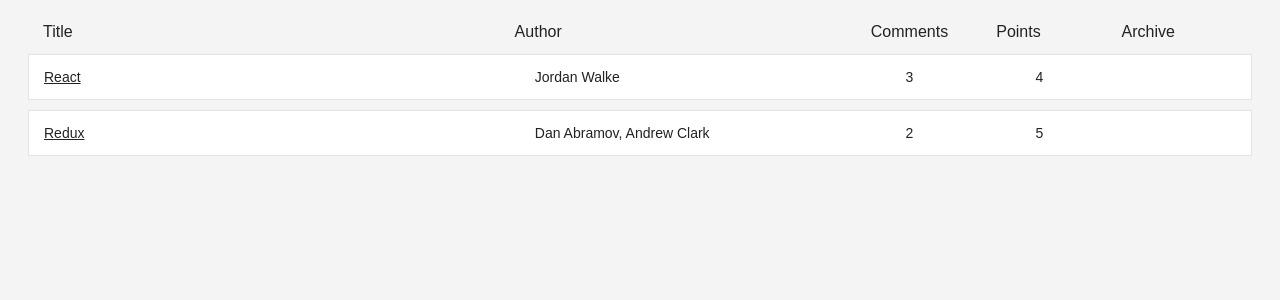
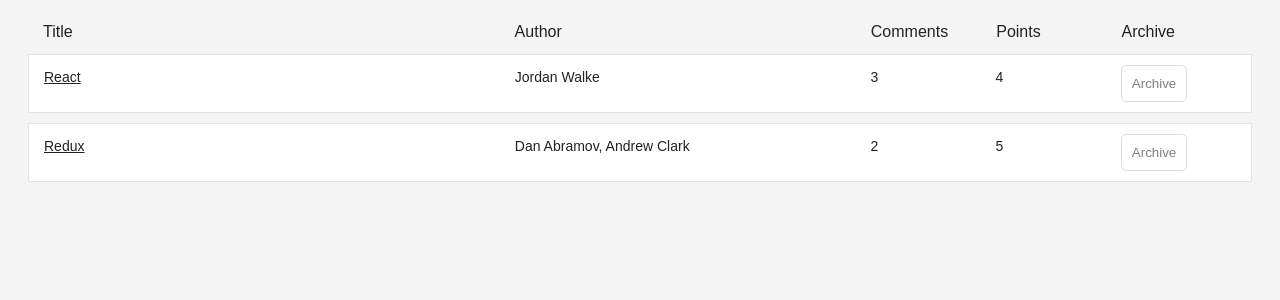
Before and after one commit to vilepickle/react-redux-hackernews, a React (Create React App) app: page / in a window 1280 px wide. Shown: the top 300 px of the page. Built offline with nearby package versions, Linux system fonts and the light colour scheme.

Commit message:
Add buttons for archive functionality

```diff
--- a/src/components/App.js
+++ b/src/components/App.js
@@ -3,9 +3,12 @@ import './App.css';
 
 import Stories from './Stories';
 
-const App = ({ stories }) =>
+const App = ({ stories, onArchive }) =>
   <div className="app">
-    <Stories stories={stories} />
+    <Stories
+      stories={stories}
+      onArchive={onArchive}
+    />
   </div>
 
 export default App;
--- /dev/null
+++ b/src/components/Button.js
@@ -0,0 +1,34 @@
+import React from 'react';
+
+const ButtonInline = ({
+  onClick,
+  type = 'button',
+  children
+}) =>
+  <button
+    type="{type}"
+    className="button-inline"
+    onclick={onClick}
+  >
+    {children}
+  </button>
+
+const Button = ({
+  onClick,
+  className,
+  type = 'button',
+  children
+}) =>
+  <button
+    type={type}
+    className={className}
+    onClick={onClick}
+  >
+    {children}
+  </button>
+
+  export default Button;
+
+  export {
+    ButtonInline
+  };
--- a/src/components/Stories.js
+++ b/src/components/Stories.js
@@ -26,7 +26,7 @@ const COLUMNS = {
   },
 }
 
-const Stories = ({ stories }) =>
+const Stories = ({ stories, onArchive }) =>
   <div className="stories">
     <StoriesHeader columns={COLUMNS} />
     {(stories || []).map(story =>
@@ -34,6 +34,7 @@ const Stories = ({ stories }) =>
         key={story.objectID}
         story={story}
         columns={COLUMNS}
+        onArchive={onArchive}
       />
     )}
   </div>
--- a/src/components/Story.js
+++ b/src/components/Story.js
@@ -1,28 +1,35 @@
 import React from 'react';
 import './Story.css';
+import ButtonInline from './Button';
 
-const Story = ({ story, columns }) => {
+const Story = ({ story, columns, onArchive }) => {
   const {
     title,
     url,
     author,
     num_comments,
-    points
+    points,
+    objectID,
   } = story;
 
   return (
     <div className="story">
-      <span style={{ width: columns.title.width}}>
+      <span style={{ width: columns.title.width }}>
         <a href={url}>{title}</a>
       </span>
-      <span style={{ width: columns.author.width}}>
+      <span style={{ width: columns.author.width }}>
         {author}
       </span>
-      <span style={{ width: columns.comments.width}}>
+      <span style={{ width: columns.comments.width }}>
         {num_comments}
       </span>
-      <span style={{ width: columns.points.width}}>
+      <span style={{ width: columns.points.width }}>
         {points}
+      </span>
+      <span style={{ width: columns.archive.width }}>
+        <ButtonInline onClick={() => onArchive(objectID)}>
+          Archive
+        </ButtonInline>
       </span>
     </div>
   );
--- a/src/index.js
+++ b/src/index.js
@@ -23,7 +23,7 @@ const stories = [
 ];
 
 ReactDOM.render(
-  <App stories={stories} />,
+  <App stories={stories} onArchive={() => {}} />,
   document.getElementById('root')
 );
 
```
